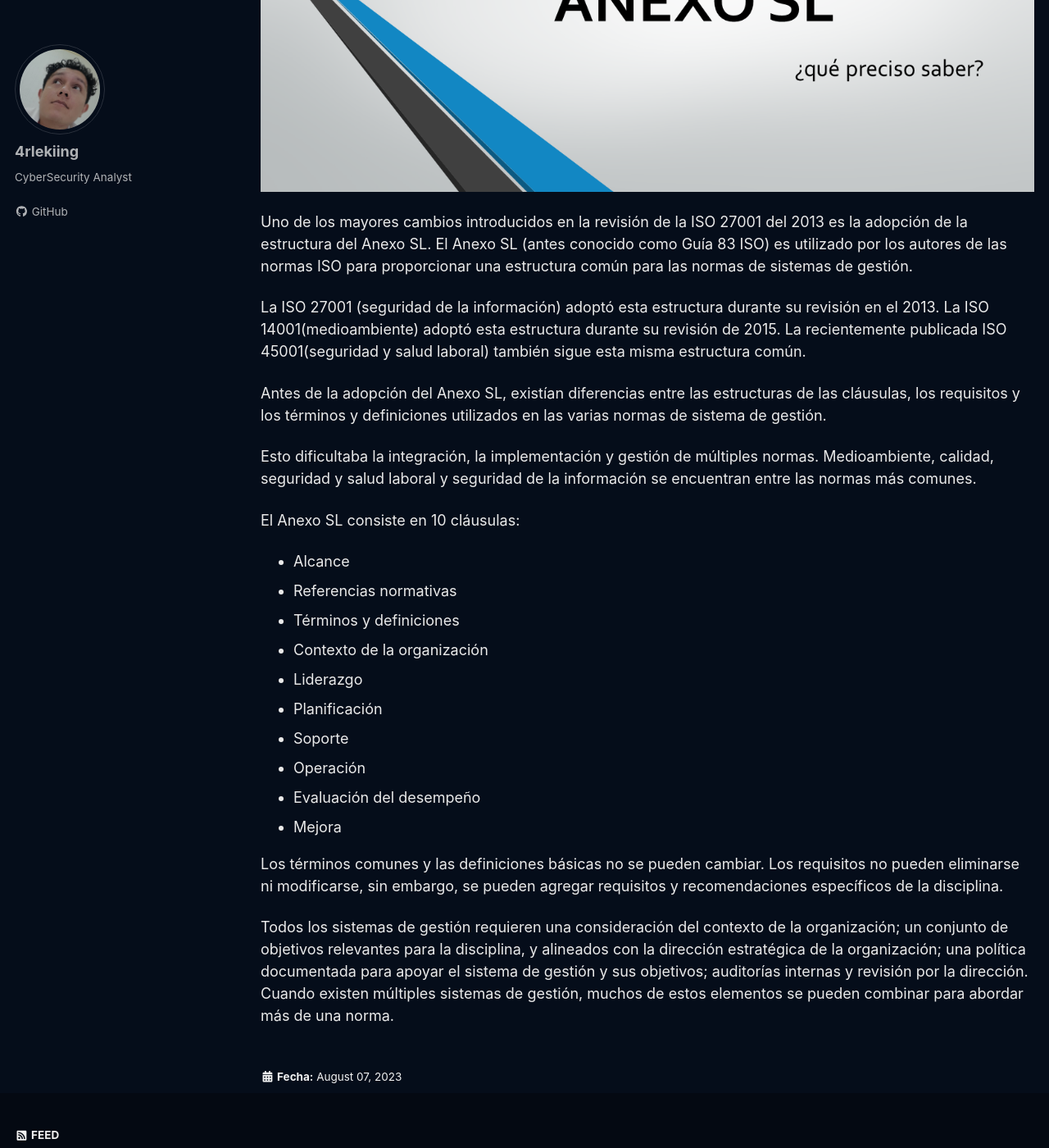
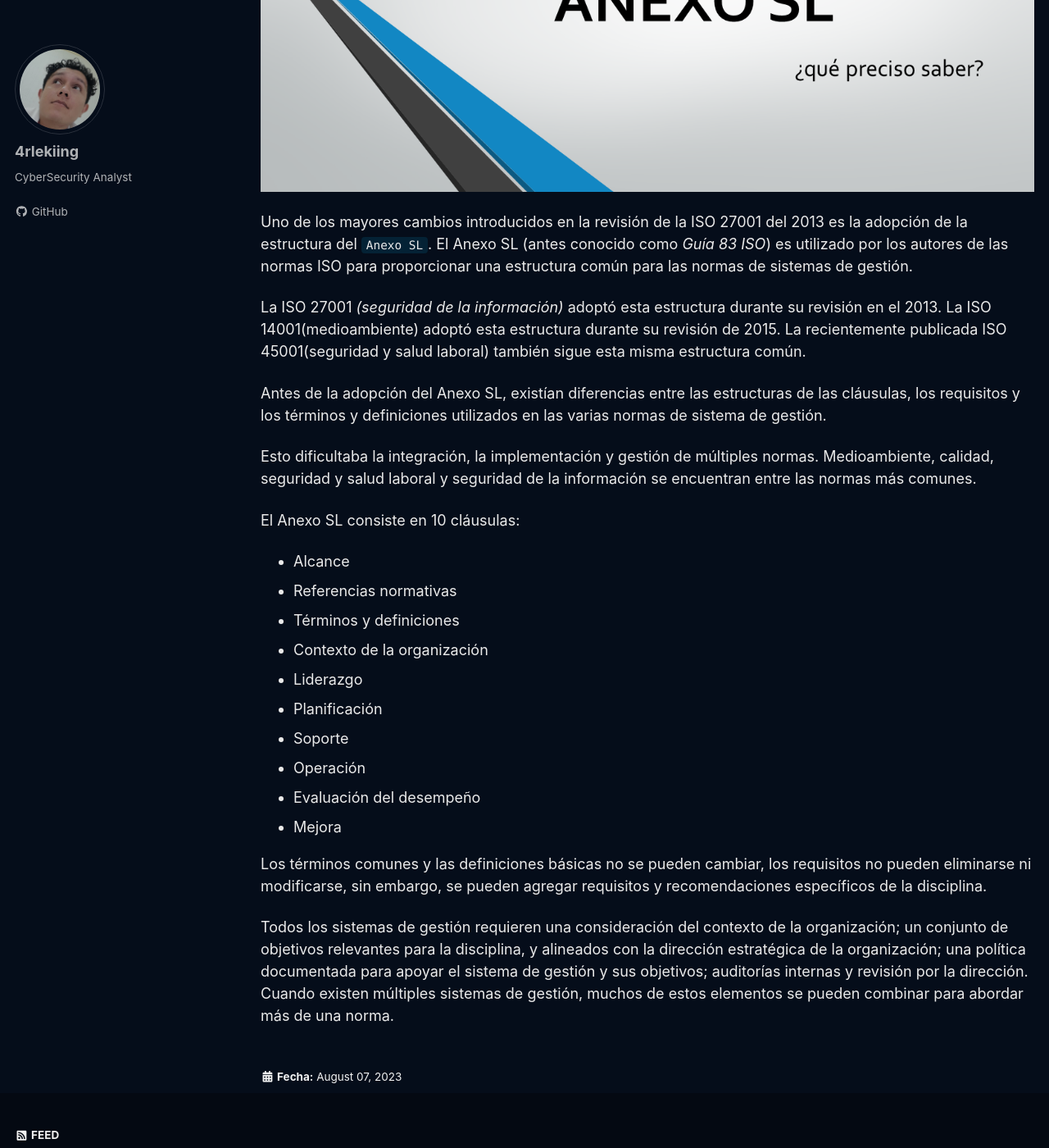
Before and after one commit to 4rleking/ISO27001.github.io, a Jekyll site: the page built from _posts/2023-08-05-AnexoSL.md, in a window 1280 px wide and 1400 px high, scrolled down 410 px. Shown: the whole window at 82% size. Built offline with Jekyll 4.4.1, drawn with Linux system fonts in a browser that asks for light colours; cached includes are drawn as plain includes; a script that is not in the unit is left out.

```diff
--- a/_posts/2023-08-05-AnexoSL.md
+++ b/_posts/2023-08-05-AnexoSL.md
@@ -15,9 +15,9 @@ tags:
 
 ![](/assets/images/AnexoSL/Intro2.png)
 
-Uno de los mayores cambios introducidos en la revisión de la ISO 27001 del 2013 es la adopción de la estructura del Anexo SL. El Anexo SL (antes conocido como Guía 83 ISO) es utilizado por los autores de las normas ISO para proporcionar una estructura común para las normas de sistemas de gestión.
+Uno de los mayores cambios introducidos en la revisión de la ISO 27001 del 2013 es la adopción de la estructura del `Anexo SL`. El Anexo SL (antes conocido como *Guía 83 ISO*) es utilizado por los autores de las normas ISO para proporcionar una estructura común para las normas de sistemas de gestión.
 
-La ISO 27001 (seguridad de la información) adoptó esta estructura durante su revisión en el 2013. La ISO 14001(medioambiente) adoptó esta estructura durante su revisión de 2015. La recientemente publicada ISO 45001(seguridad y salud laboral) también sigue esta misma estructura común.
+La ISO 27001 *(seguridad de la información)* adoptó esta estructura durante su revisión en el 2013. La ISO 14001(medioambiente) adoptó esta estructura durante su revisión de 2015. La recientemente publicada ISO 45001(seguridad y salud laboral) también sigue esta misma estructura común.
 
 Antes de la adopción del Anexo SL, existían diferencias entre las estructuras de las cláusulas, los requisitos y los términos y definiciones utilizados en las varias normas de sistema de gestión.
 
@@ -36,6 +36,6 @@ El Anexo SL consiste en 10 cláusulas:
 * Evaluación del desempeño
 * Mejora
 
-Los términos comunes y las definiciones básicas no se pueden cambiar. Los requisitos no pueden eliminarse ni modificarse, sin embargo, se pueden agregar requisitos y recomendaciones específicos de la disciplina.
+Los términos comunes y las definiciones básicas no se pueden cambiar, los requisitos no pueden eliminarse ni modificarse, sin embargo, se pueden agregar requisitos y recomendaciones específicos de la disciplina.
 
 Todos los sistemas de gestión requieren una consideración del contexto de la organización; un conjunto de objetivos relevantes para la disciplina, y alineados con la dirección estratégica de la organización; una política documentada para apoyar el sistema de gestión y sus objetivos; auditorías internas y revisión por la dirección. Cuando existen múltiples sistemas de gestión, muchos de estos elementos se pueden combinar para abordar más de una norma.
```
Also changed, not shown: other parts of _posts/2023-08-05-AnexoSL.md (+1 -1 lines).
